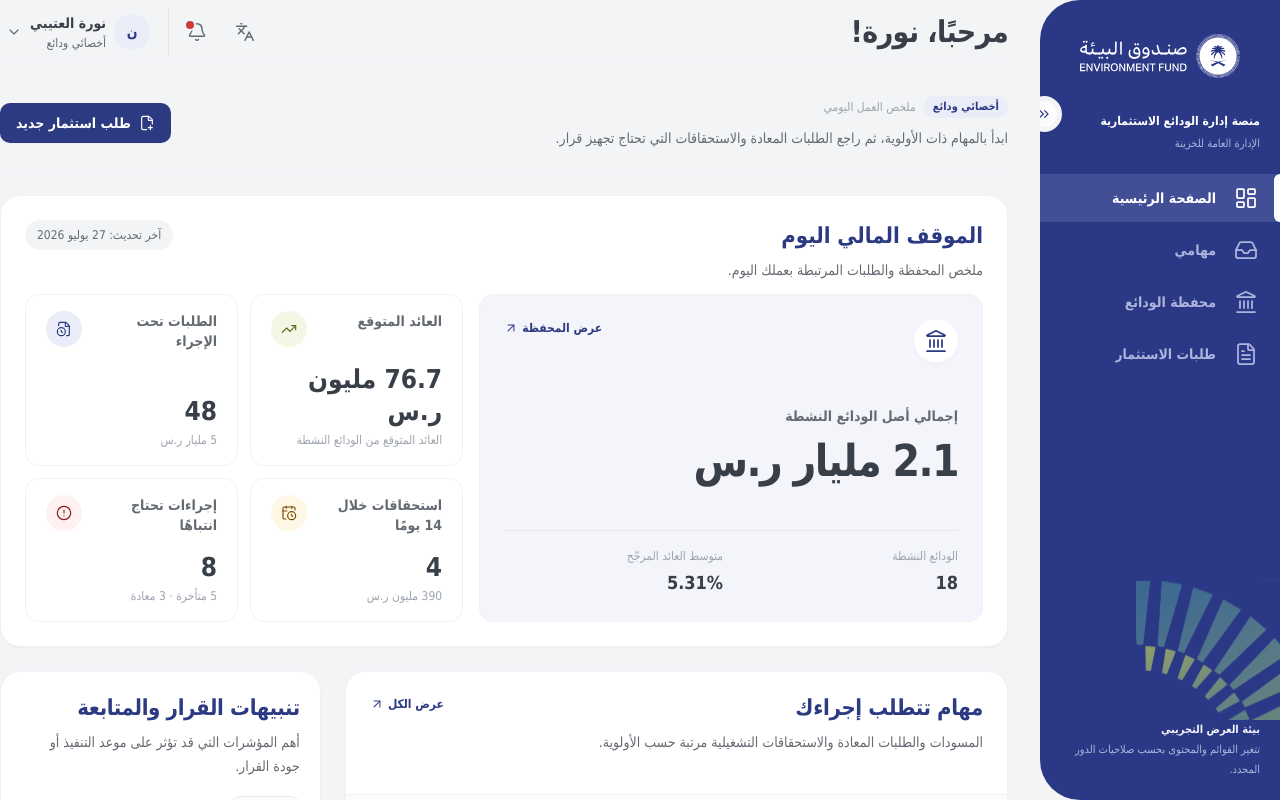
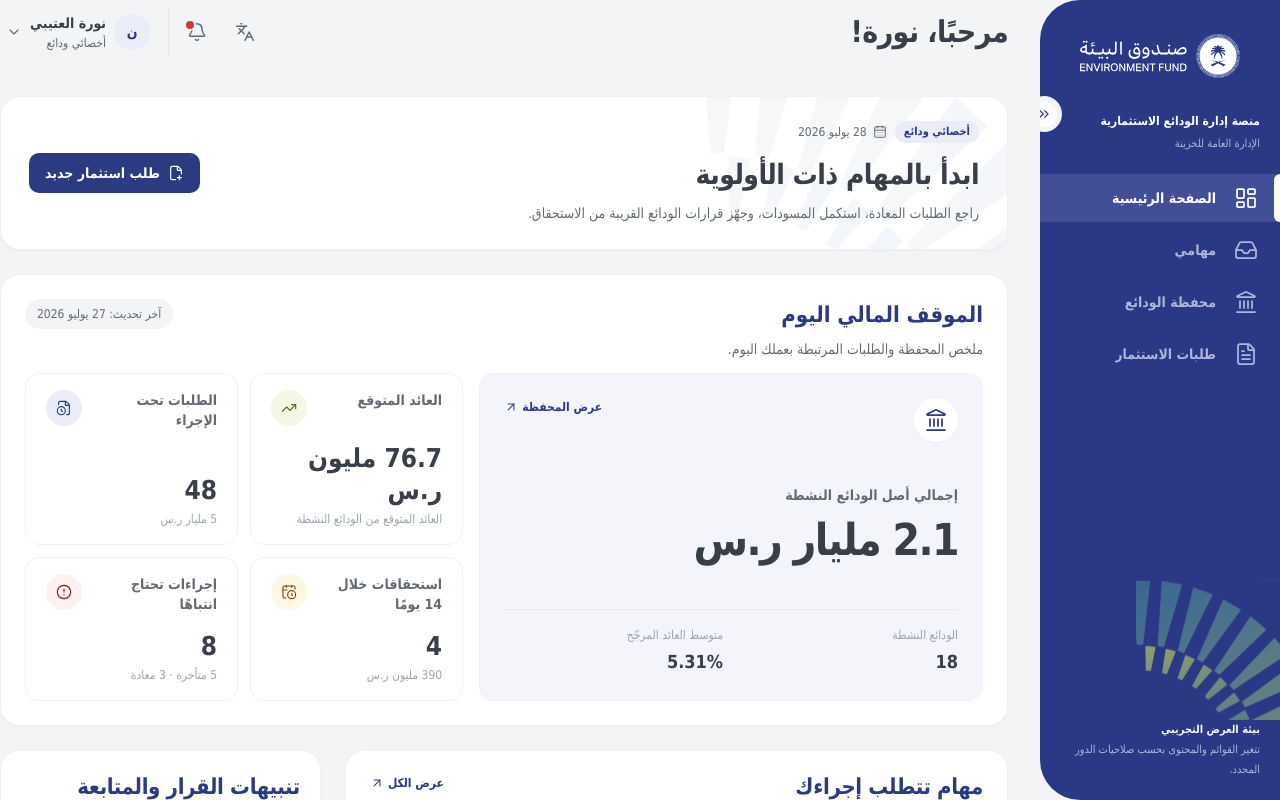
Before and after one commit to faenazi/ef-Deposit-management-prototype, a React (Vite) app in the folder src/: page / in a window 1280 px wide. Shown: the top 800 px of the page. Built offline with nearby package versions, Linux system fonts and the light colour scheme.

Commit message:
feat(dashboard): add branded context hero and clearer content framing

```diff
--- a/src/src/features/dashboard/DashboardPage.tsx
+++ b/src/src/features/dashboard/DashboardPage.tsx
@@ -1,14 +1,17 @@
 import { useEffect, useState } from 'react'
-import { FilePlus2 } from 'lucide-react'
+import { CalendarDays, FilePlus2 } from 'lucide-react'
 import { Link } from 'react-router'
 
 import { useUser } from '@/app/user-context'
+import { BrandPattern } from '@/components/brand/BrandPattern'
 import { Badge } from '@/components/ui/Badge'
 import { Button } from '@/components/ui/Button'
 import { ErrorState } from '@/components/ui/ErrorState'
+import { Icon } from '@/components/ui/Icon'
 import { Skeleton } from '@/components/ui/Skeleton'
 import type { RoleCode } from '@/domain/roles'
 import { cn } from '@/lib/cn'
+import { formatDate } from '@/lib/format'
 import { PageContainer } from '@/layouts/PageContainer'
 import { fetchDashboardSummary, type DashboardSummary } from '@/services/dashboard-service'
 import { Exceptions } from './Exceptions'
@@ -19,23 +22,39 @@ import { RecentActivity } from './RecentActivity'
 import { RequestPipeline } from './RequestPipeline'
 import { UpcomingMaturities } from './UpcomingMaturities'
 
-const roleContext: Record<RoleCode, string> = {
-  'deposit-specialist':
-    'ابدأ بالمهام ذات الأولوية، ثم راجع الطلبات المعادة والاستحقاقات التي تحتاج تجهيز قرار.',
-  'treasury-general-manager':
-    'راجع الاعتمادات المعلقة والتعرض البنكي والاستحقاقات حسب أثرها المالي وموعدها.',
-  'investment-treasury-executive':
-    'ركز على القرارات مرتفعة القيمة ومؤشرات التركّز والاستحقاقات ذات الأثر التنفيذي.',
-  'investment-support':
-    'راجع التوصيات والمستندات الناقصة التي تمنع انتقال الطلبات إلى المرحلة المالية.',
-  'finance-reviewer':
-    'تابع الطلبات الجاهزة للمراجعة المالية والقيم المعلقة قبل تنفيذ التحويل.',
-  'accounting-executor':
-    'تابع عمليات التحويل والإثباتات المحاسبية المطلوبة قبل تفعيل الوديعة.',
-  'system-admin':
-    'استعرض بيانات المنصة التجريبية ومسارات العمل دون اتخاذ قرارات مالية نيابة عن المستخدمين.',
-  'read-only-user':
-    'استعرض الموقف المالي وسير الطلبات دون ظهور إجراءات إنشاء أو اعتماد أو تنفيذ.',
+const roleContext: Record<RoleCode, { title: string; description: string }> = {
+  'deposit-specialist': {
+    title: 'ابدأ بالمهام ذات الأولوية',
+    description: 'راجع الطلبات المعادة، استكمل المسودات، وجهّز قرارات الودائع القريبة من الاستحقاق.',
+  },
+  'treasury-general-manager': {
+    title: 'راجع القرارات ذات الأثر المالي',
+    description: 'تابع الاعتمادات المعلقة، توزيع التعرض البنكي، والاستحقاقات حسب قيمتها وموعدها.',
+  },
+  'investment-treasury-executive': {
+    title: 'موجز تنفيذي للقرارات الرئيسية',
+    description: 'ركز على الطلبات مرتفعة القيمة، مؤشرات التركّز، والاستحقاقات التي تتطلب توجيهًا تنفيذيًا.',
+  },
+  'investment-support': {
+    title: 'استكمل مراجعات دعم الاستثمار',
+    description: 'تحقق من التوصيات والمرفقات التي تمنع انتقال الطلبات إلى المراجعة المالية.',
+  },
+  'finance-reviewer': {
+    title: 'راجع الجاهزية المالية للتنفيذ',
+    description: 'تحقق من القيم والتحويلات والمتطلبات المالية قبل انتقال المعاملة للتنفيذ المحاسبي.',
+  },
+  'accounting-executor': {
+    title: 'استكمل عمليات التنفيذ المحاسبي',
+    description: 'تابع التحويلات والإثباتات اللازمة لتفعيل الودائع وإقفال المعاملات.',
+  },
+  'system-admin': {
+    title: 'تابع جاهزية المنصة التجريبية',
+    description: 'استعرض الوصول والأدوار ومسارات العرض دون تنفيذ قرارات مالية نيابة عن المستخدمين.',
+  },
+  'read-only-user': {
+    title: 'نظرة موحدة على المحفظة',
+    description: 'استعرض الموقف المالي وسير الطلبات دون ظهور أي إجراءات إنشاء أو اعتماد أو تنفيذ.',
+  },
 }
 
 const maturityRoles = new Set<RoleCode>([
@@ -54,12 +73,12 @@ const portfolioRoles = new Set<RoleCode>([
 function DashboardSkeleton() {
   return (
     <div className="space-y-6" aria-label="جارٍ تحميل لوحة المعلومات">
-      <Skeleton className="h-[330px] rounded-xl" />
+      <Skeleton className="h-36 rounded-xl" />
+      <Skeleton className="h-[260px] rounded-xl" />
       <div className="grid gap-6 lg:grid-cols-[minmax(0,1.55fr)_minmax(19rem,0.75fr)]">
         <Skeleton className="h-96 rounded-xl" />
         <Skeleton className="h-96 rounded-xl" />
       </div>
-      <Skeleton className="h-72 rounded-xl" />
     </div>
   )
 }
@@ -96,23 +115,7 @@ export function DashboardPage() {
 
   return (
     <PageContainer>
-      <div className="mb-6 flex flex-col gap-4 border-b border-divider-soft pb-5 sm:flex-row sm:items-center sm:justify-between">
-        <div className="min-w-0">
-          <div className="flex flex-wrap items-center gap-2">
-            <Badge variant="primary">{role.nameAr}</Badge>
-            <span className="text-small font-medium text-text-muted">ملخص العمل اليومي</span>
-          </div>
-          <p className="mt-2 max-w-3xl text-body leading-6 text-text-secondary">
-            {roleContext[role.code]}
-          </p>
-        </div>
-
-        {can('requests.create') && (
-          <Link to="/investment-requests/new" className="shrink-0">
-            <Button leadingIcon={FilePlus2}>طلب استثمار جديد</Button>
-          </Link>
-        )}
-      </div>
+      <DashboardContext role={role.code} roleName={role.nameAr} canCreate={can('requests.create')} />
 
       {loading && <DashboardSkeleton />}
 
@@ -127,6 +130,54 @@ export function DashboardPage() {
 
       {!loading && summary && <DashboardContent summary={summary} />}
     </PageContainer>
+  )
+}
+
+function DashboardContext({
+  role,
+  roleName,
+  canCreate,
+}: {
+  role: RoleCode
+  roleName: string
+  canCreate: boolean
+}) {
+  const context = roleContext[role]
+  const today = new Date()
+
+  return (
+    <section className="relative mb-6 overflow-hidden rounded-xl border border-divider-soft bg-surface px-5 py-5 shadow-xs md:px-7 md:py-6">
+      <BrandPattern
+        asset="pattern-primary"
+        placement="top-start"
+        opacity="subtle"
+        scale="hero"
+        className="max-w-[22rem]"
+      />
+      <div className="relative z-[1] flex flex-col gap-5 sm:flex-row sm:items-center sm:justify-between">
+        <div className="min-w-0">
+          <div className="flex flex-wrap items-center gap-2">
+            <Badge variant="primary">{roleName}</Badge>
+            <span className="inline-flex items-center gap-1.5 text-small font-medium text-text-secondary">
+              <Icon icon={CalendarDays} size="xs" />
+              {formatDate(today)}
+            </span>
+          </div>
+          <h1 className="mt-3 text-[24px] font-bold leading-8 tracking-[-0.02em] text-text-primary md:text-[28px] md:leading-10">
+            {context.title}
+          </h1>
+          <p className="mt-1.5 max-w-3xl text-body leading-6 text-text-secondary">
+            {context.description}
+          </p>
+        </div>
+
+        {canCreate && (
+          <Link to="/investment-requests/new" className="relative z-[1] shrink-0">
+            <Button leadingIcon={FilePlus2}>طلب استثمار جديد</Button>
+          </Link>
+        )}
+      </div>
+    </section>
   )
 }
 
```
